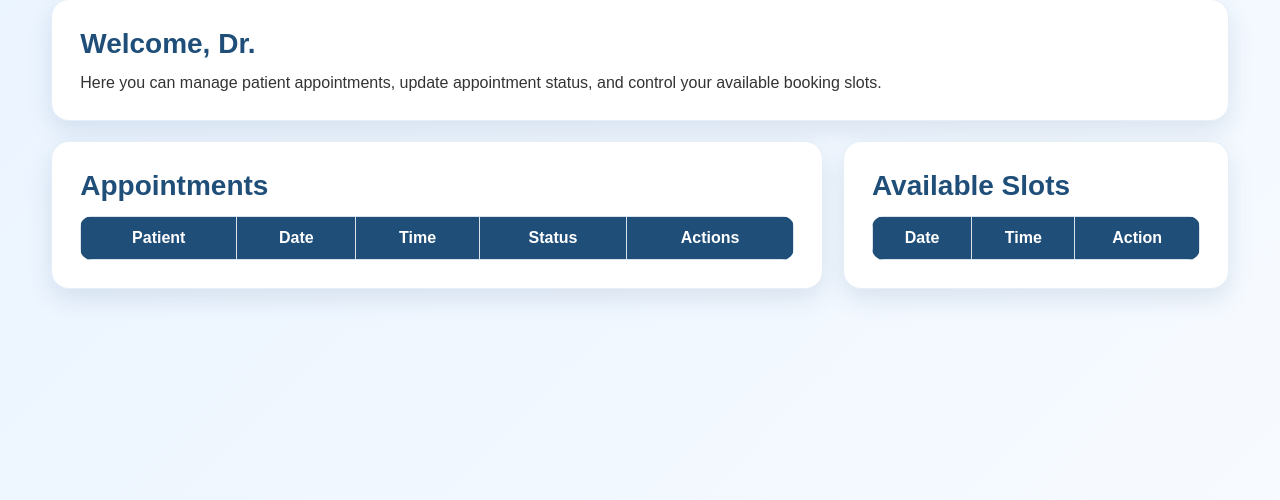
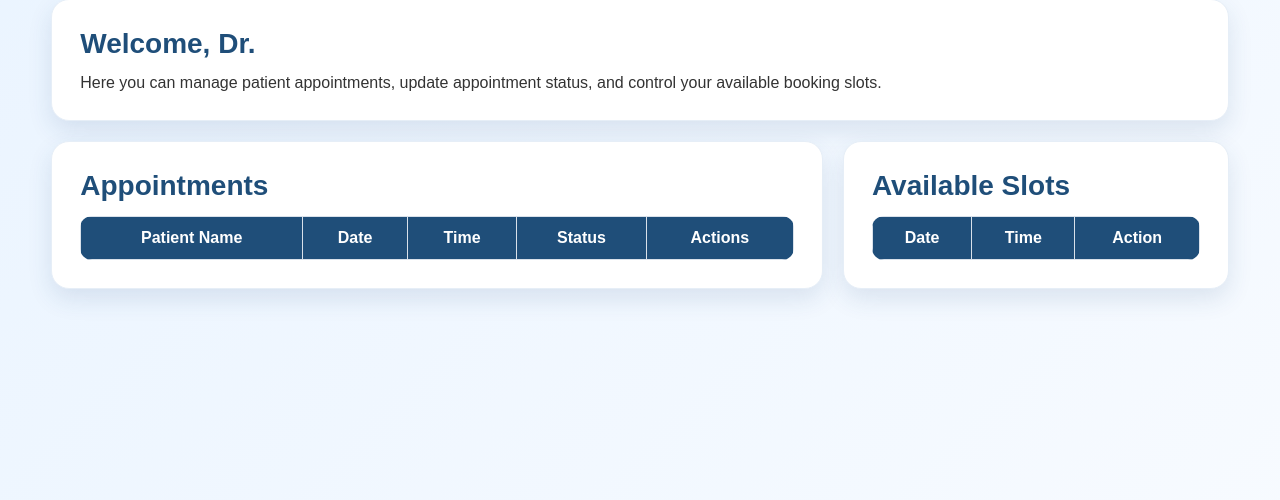
Before and after one commit to adityapatel2202/doctor-appointment-devops-project, a Flask app: template main_app/templates/doctor_dashboard.html in a window 1280 px wide. Shown: the part 139-639 px from the top of the page. Run offline with Flask 3, Linux system fonts and the light colour scheme; the template is opened without the code that fills it, so the values that code supplies are empty.

Commit message:
Fix doctor dashboard appointment display

```diff
--- a/main_app/templates/doctor_dashboard.html
+++ b/main_app/templates/doctor_dashboard.html
@@ -44,7 +44,7 @@
 
                 <table>
                     <tr>
-                        <th>Patient</th>
+                        <th>Patient Name</th>
                         <th>Date</th>
                         <th>Time</th>
                         <th>Status</th>
```
